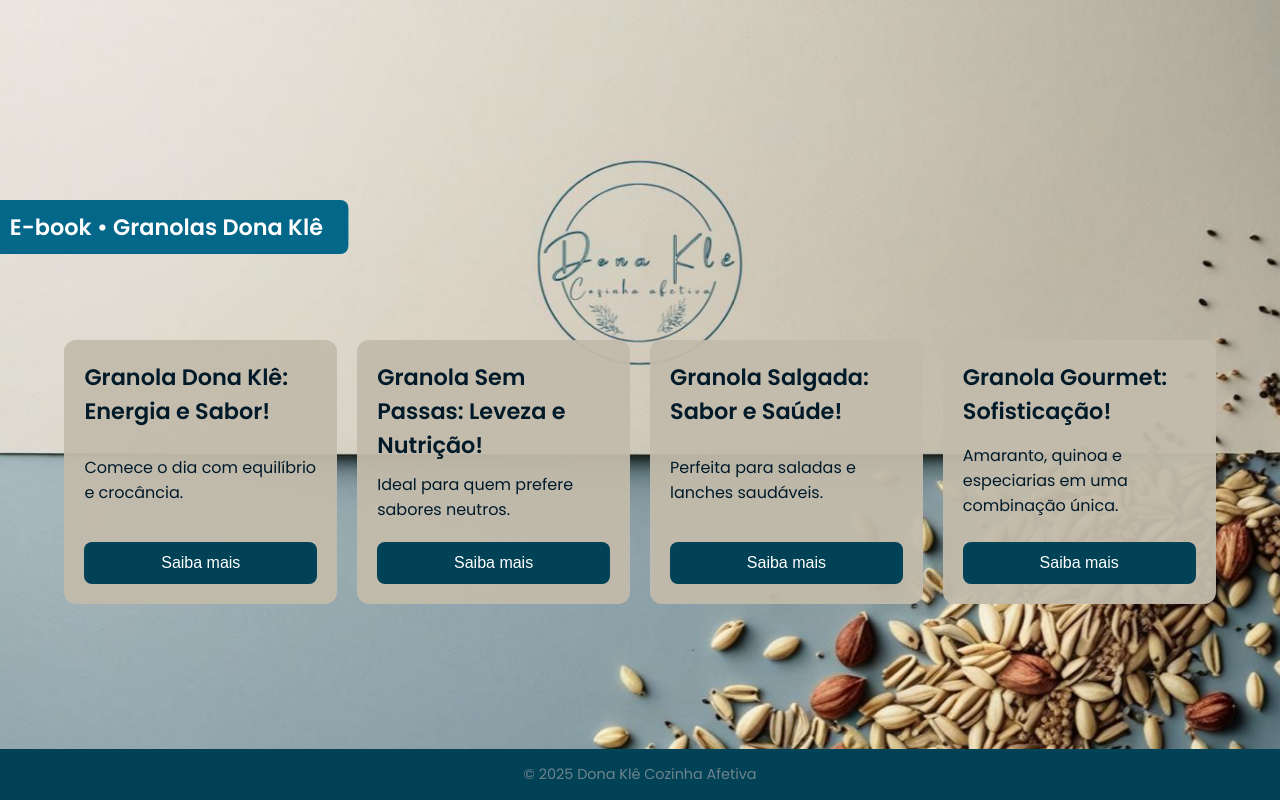
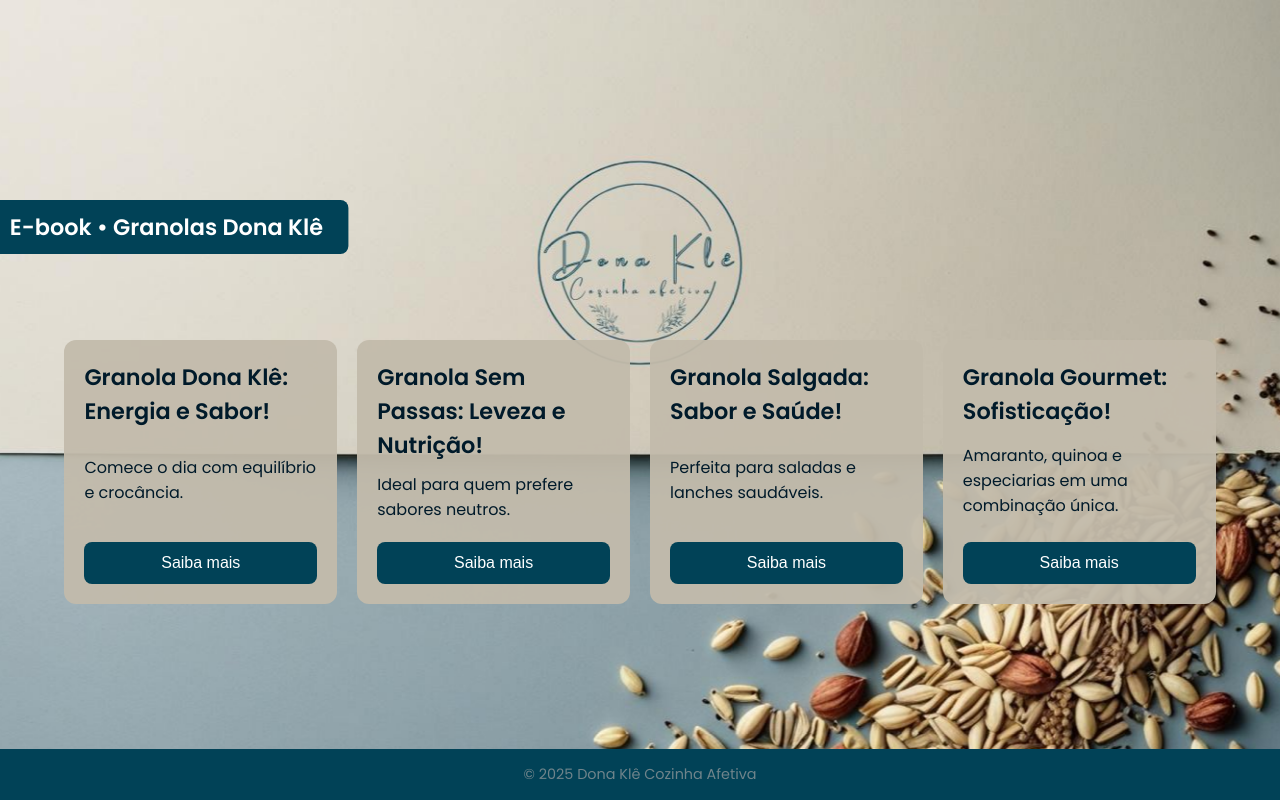
Before and after one commit to RafaeelPaulino/Granolas-dona-Kl-, a plain HTML site: page index.html in a window 1280 px wide. Drawn offline with Linux system fonts and the light colour scheme.

Commit message:
ajsute de cor

```diff
--- a/css/style.css
+++ b/css/style.css
@@ -38,7 +38,7 @@ html, body {
   top: 200px; /* Fica no topo da página */
   left: 13%;
   transform: translateX(-50%);
-  background:#026788;
+  background:#014257;
   padding: 10px 25px;
   border-radius: 8px;
   font-size: 1.4rem;
```
